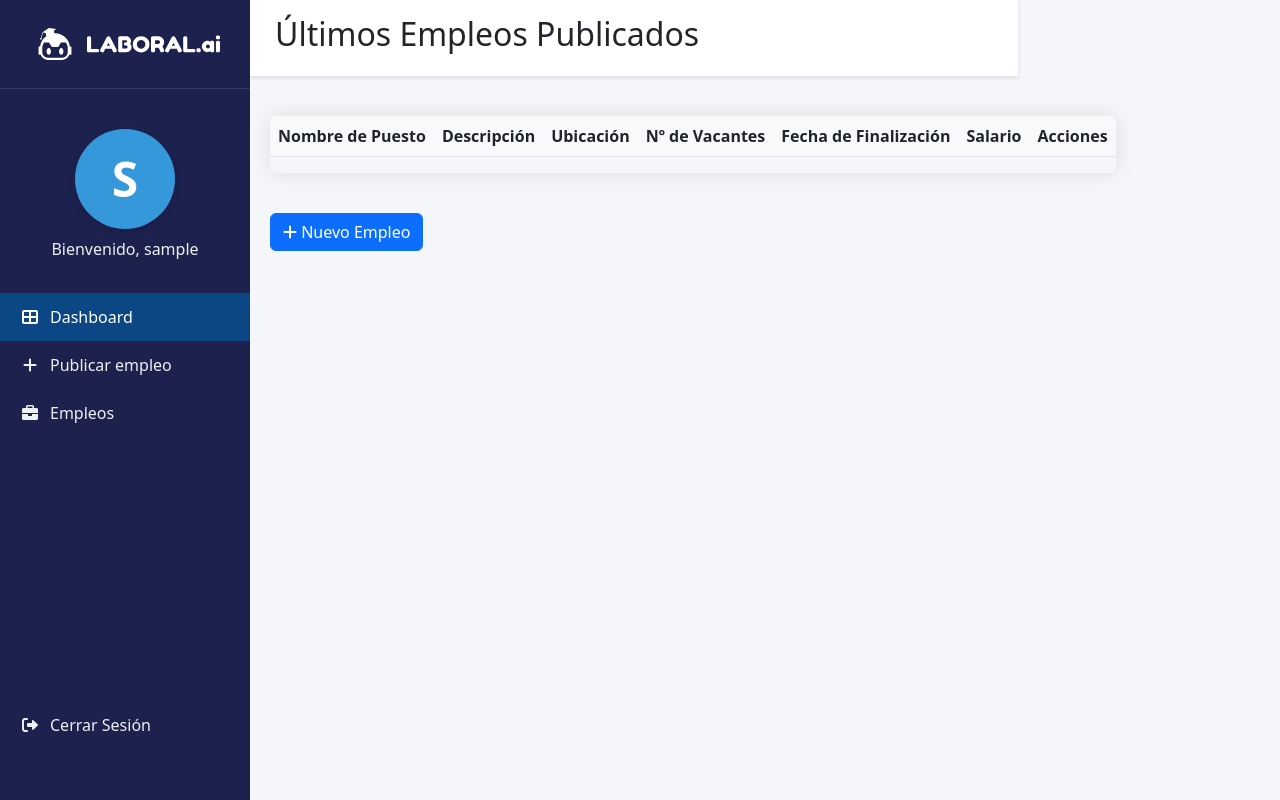
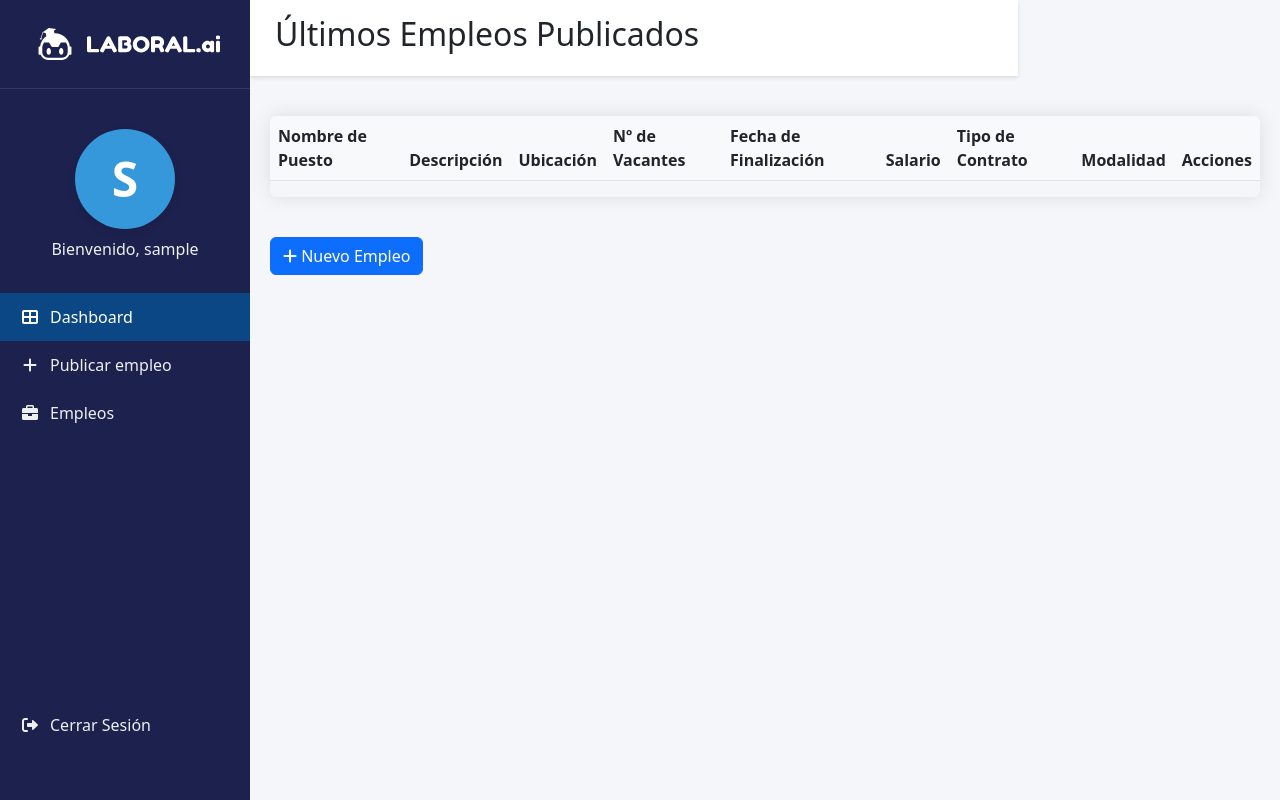
Before and after one commit to denzelbautista/laboral-ai-mvp, a Flask app: page /dashboard in a window 1280 px wide. Run offline with Flask 3, Linux system fonts and the light colour scheme; the visitor is signed in with stand-in values (Sample User, id 1); data comes from the database, SQL or seed files in the repository; data that the repository does not hold is empty; some libraries are stand-ins or nearby versions.

Commit message:
✨ Feat: Add fields edit job

```diff
--- a/app.py
+++ b/app.py
@@ -112,7 +112,7 @@ def editar_empleo():
             }), 404
 
         # Actualizar los campos que se proporcionaron en la solicitud
-        editable_fields = ['nombre', 'ubicacion', 'salario', 'vacantes', 'descripcion', 'funciones', 'beneficios','requisitos','fecha_final_postulacion']
+        editable_fields = ['nombre', 'ubicacion', 'salario', 'vacantes', 'descripcion', 'funciones', 'beneficios','requisitos','fecha_final_postulacion', 'tipo_contrato', 'modalidad_asistencia']
         for field in editable_fields:
             if field in data:
                 print(field)
--- a/static/js/detallesempleo.js
+++ b/static/js/detallesempleo.js
@@ -21,6 +21,8 @@ document.addEventListener('DOMContentLoaded', function () {
                         <div class="general-description-job card shadow-sm">
                             <div class="card-body">
                                 <p><strong>Descripción:</strong> ${empleo.descripcion}</p>
+                                <p><strong>Tipo de Contrato:</strong> ${empleo.tipo_contrato.replace(/_/g, ' ').split(' ').map(word => word.charAt(0).toUpperCase() + word.slice(1).toLowerCase()).join(' ')}</p>
+                                <p><strong>Modalidad:</strong> ${empleo.modalidad_asistencia.replace(/_/g, ' ').split(' ').map(word => word.charAt(0).toUpperCase() + word.slice(1).toLowerCase()).join(' ')}</p>
                                 <h5>Requisitos:</h5>
                                 <p>${empleo.requisitos || "No especificados"}</p> <!-- Manejar como texto -->
                                 <h5>Beneficios:</h5>
--- a/templates/dashboard.html
+++ b/templates/dashboard.html
@@ -70,7 +70,10 @@
                 <th>Nº de Vacantes</th>
                 <th>Fecha de Finalización</th>
                 <th>Salario</th>
+                <th>Tipo de Contrato</th>
+                <th>Modalidad</th>
                 <th>Acciones</th>
+
             </tr>
         </thead>
         <tbody id="jobsTableBody">
@@ -82,6 +85,8 @@
                 <td>{{ empleo.vacantes }}</td>
                 <td>{{ empleo.fecha_final }}</td>
                 <td>{% if empleo.salario != 'Oculto' %}${% endif %}{{ empleo.salario }}</td>
+                <td>{{ empleo.tipo_contrato | replace('_', ' ') | title }}</td>
+                <td>{{ empleo.modalidad_asistencia | replace('_', ' ') | title }}</td>
                 <td>
                     <button type="button"
                         onclick="console.log({{ empleo }}); editarEmpleo('{{ empleo.id }}', {{ empleo }})"
@@ -170,6 +175,31 @@
                     <div class="mb-3">
                         <label for="editSalarioMin" class="form-label">Salario</label>
                         <input type="text" class="form-control" id="editSalarioMin" required>
+                    </div>
+                    <div class="mb-3">
+                        <label for="editTipoContrato" class="form-label">Tipo de Contrato</label>
+                        <select class="form-control" id="editTipoContrato"  required>
+                            <option value="">Seleccione una opción</option>
+                            <option value="tiempo_completo">Tiempo completo</option>
+                            <option value="medio_tiempo">Medio tiempo</option>
+                            <option value="por_proyecto">Por proyecto</option>
+                            <option value="freelance">Freelance</option>
+                            <option value="por_horarios">Por horarios</option>
+                            <option value="practicante">Practicante</option>
+                            <option value="pasante">Pasante</option>
+                            <option value="temporal">Temporal</option>
+                            <option value="otros">Otros</option>
+                        </select>
+                    </div>
+                    <div class="mb-3">
+                        <label for="editModalidad" class="form-label">Modalidad</label>
+                        <select class="form-control" id="editModalidad"  required>
+                            <option value="">Seleccione una opción</option>
+                            <option value="remoto">Remoto</option>
+                            <option value="presencial">Presencial</option>
+                            <option value="hibrido">Híbrido</option>
+                            <option value="otros">Otros</option>
+                        </select>
                     </div>
                 </form>
             </div>
@@ -268,6 +298,8 @@
             document.getElementById('editBeneficios').value = empleoDatos.beneficios;
             document.getElementById('editUbicacion').value = empleoDatos.ubicacion;
             document.getElementById('editVacantes').value = empleoDatos.vacantes;
+            document.getElementById('editTipoContrato').value = empleoDatos.tipo_contrato;
+            document.getElementById('editModalidad').value = empleoDatos.modalidad_asistencia;
 
             let fecha = empleoDatos.fecha_final;
             if (fecha.includes('T')) {
@@ -300,7 +332,10 @@
             ubicacion: document.getElementById('editUbicacion').value,
             vacantes: parseInt(document.getElementById('editVacantes').value),
             fecha_final_postulacion: document.getElementById('editFechaFinal').value,
-            salario: document.getElementById('editSalarioMin').value
+            salario: document.getElementById('editSalarioMin').value,
+            tipo_contrato: document.getElementById('editTipoContrato').value,
+            modalidad_asistencia: document.getElementById('editModalidad').value
+
         };
         console.log(empleoDatos)
         try {
--- a/views.py
+++ b/views.py
@@ -29,6 +29,8 @@ def shop():
                 "id": empleo.id,
                 "nombre_empleo": empleo.nombre,
                 "descripcion": empleo.descripcion,
+                "modalidad_asistencia": empleo.modalidad_asistencia,
+                "tipo_contrato": empleo.tipo_contrato,
                 "funciones": empleo.funciones,
                 "requisitos": empleo.requisitos,
                 "beneficios": empleo.beneficios,
@@ -92,6 +94,8 @@ def dashboard():
                 "vacantes": empleo.vacantes,
                 "fecha_final": empleo.fecha_final_postulacion,
                 "salario": empleo.salario,
+                "tipo_contrato": empleo.tipo_contrato,
+                "modalidad_asistencia": empleo.modalidad_asistencia,
 
             }
             for empleo in empleos
```
Also changed, not shown: templates/shop.html (+9 -7 lines).
